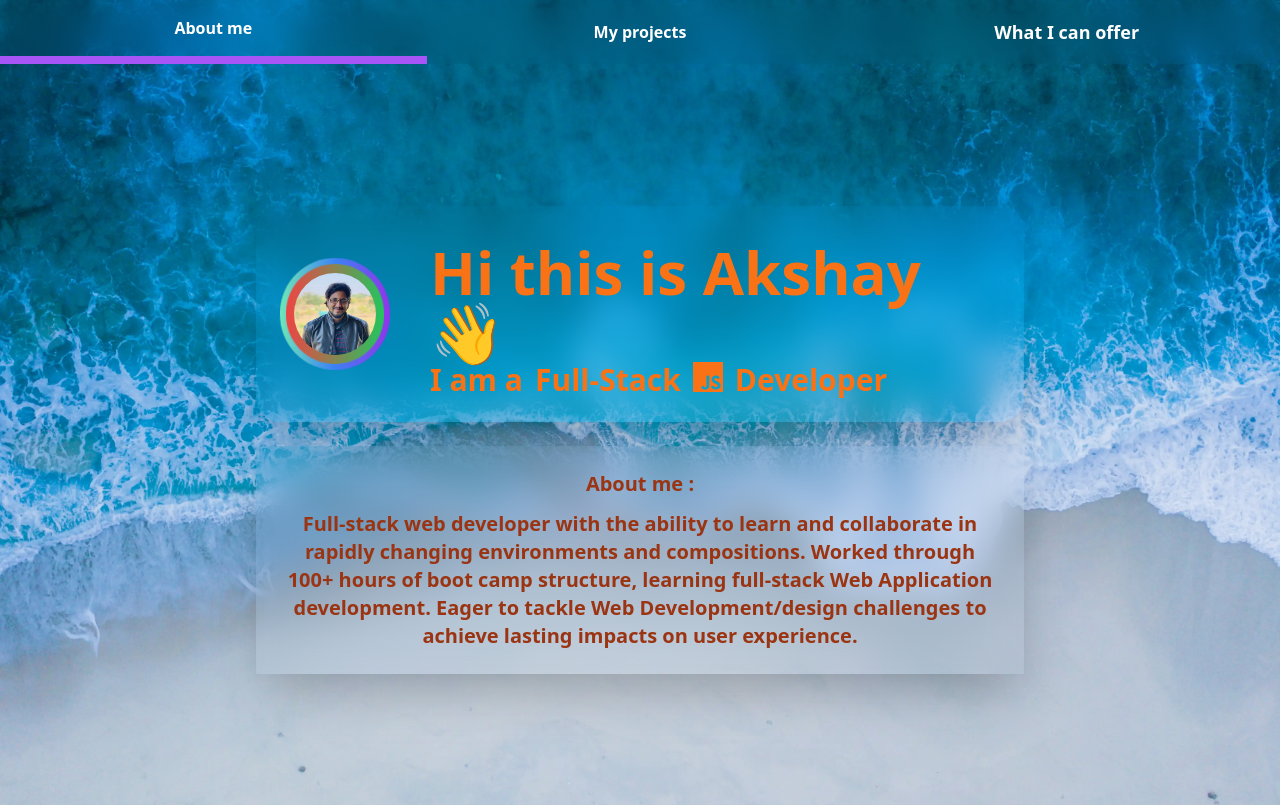
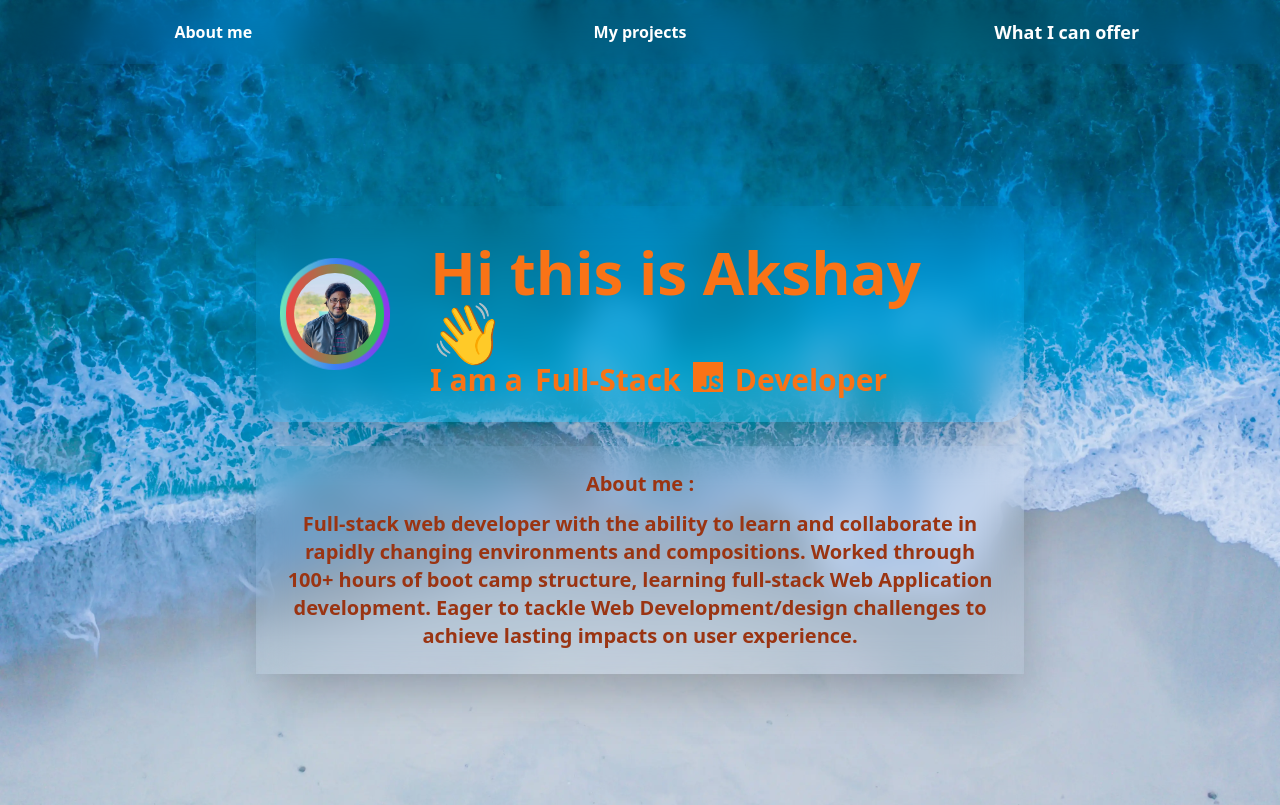
Before and after one commit to AkshayDeosthale/new-portfolio, a Next.js app: page / in a window 1280 px wide. Shown: the top 805 px of the page. Built offline with nearby package versions, Linux system fonts and the light colour scheme.

Commit message:
UI fixed

```diff
--- a/components/Header.tsx
+++ b/components/Header.tsx
@@ -2,10 +2,14 @@ import React, { useState } from "react";
 import { motion } from "framer-motion";
 import { Link } from "react-scroll";
 
-const Header = () => {
-  const [active, setactive] = useState<string>("about");
+interface Props {
+  location: string;
+}
+
+const Header = ({ location }: Props) => {
+  const [active, setactive] = useState<string>(location);
   return (
-    <motion.div className="fixed z-10 h-16 backdrop-blur-lg w-full flex justify-evenly items-center cursor-default text-white font-bold">
+    <motion.div className=" cursor-pointer fixed z-10 h-16 backdrop-blur-lg w-full flex justify-evenly items-center cursor-default text-white font-bold">
       <Link
         to="about"
         smooth={true}
--- a/pages/index.tsx
+++ b/pages/index.tsx
@@ -6,8 +6,12 @@ import Description from "../components/Description";
 import Header from "../components/Header";
 import Projects from "../components/Projects";
 import Offer from "../components/Offer";
+import { useState } from "react";
 
 const Home: NextPage = () => {
+  const [location, setlocation] = useState("");
+  console.log(location);
+
   return (
     <motion.div className="min-h-screen w-full md:w-screen flex flex-col space-y-10 justify-center items-center bg-cover bg-[url('/wp2.webp')] bg-fixed">
       <Head>
@@ -15,12 +19,13 @@ const Home: NextPage = () => {
         <link rel="icon" href="/favicon.ico" />
       </Head>
       <div className="w-full ">
-        <Header />
+        <Header location={location} />
       </div>
 
       <div
         className=" h-auto md:h-screen w-full flex flex-col space-y-6  md:justify-center md:items-center"
         id="about"
+        onFocus={() => setlocation("about")}
       >
         <Hero />
         <Description />
@@ -28,20 +33,22 @@ const Home: NextPage = () => {
       <div
         className="  w-full h-auto md:h-screen flex flex-col space-y-6 justify-center "
         id="projects"
+        onFocus={() => setlocation("projects")}
       >
         <Projects />
       </div>
       <div
-        className=" h-auto md:h-screen flex flex-col w-full justify-center items-center"
+        className=" h-auto md:h-screen flex  w-full justify-center items-center"
         id="offer"
+        onFocus={() => setlocation("offer")}
       >
-       <Offer/>
+        <Offer />
       </div>
       <div
         className=" h-auto md:h-screen flex flex-col space-y-6 justify-center items-center"
         id="contact"
       >
-       contact
+        contact
       </div>
     </motion.div>
   );
```
